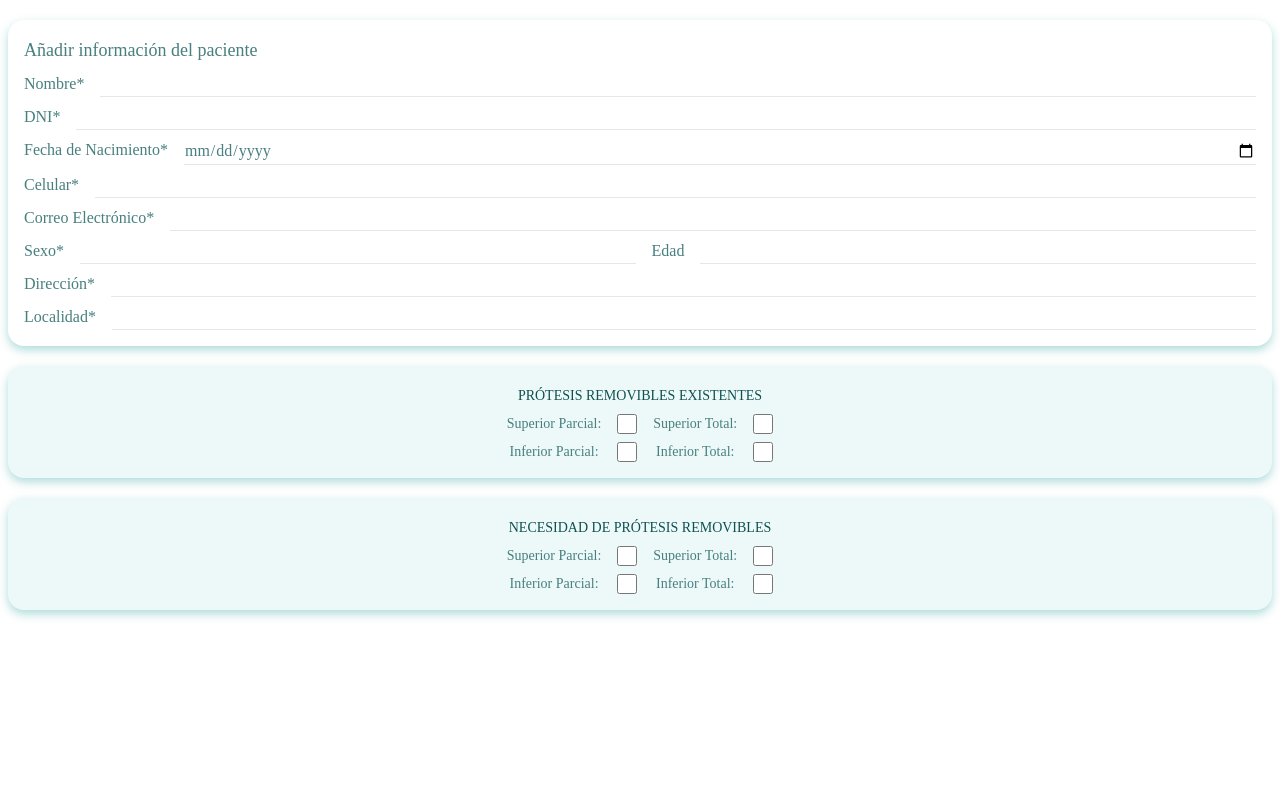
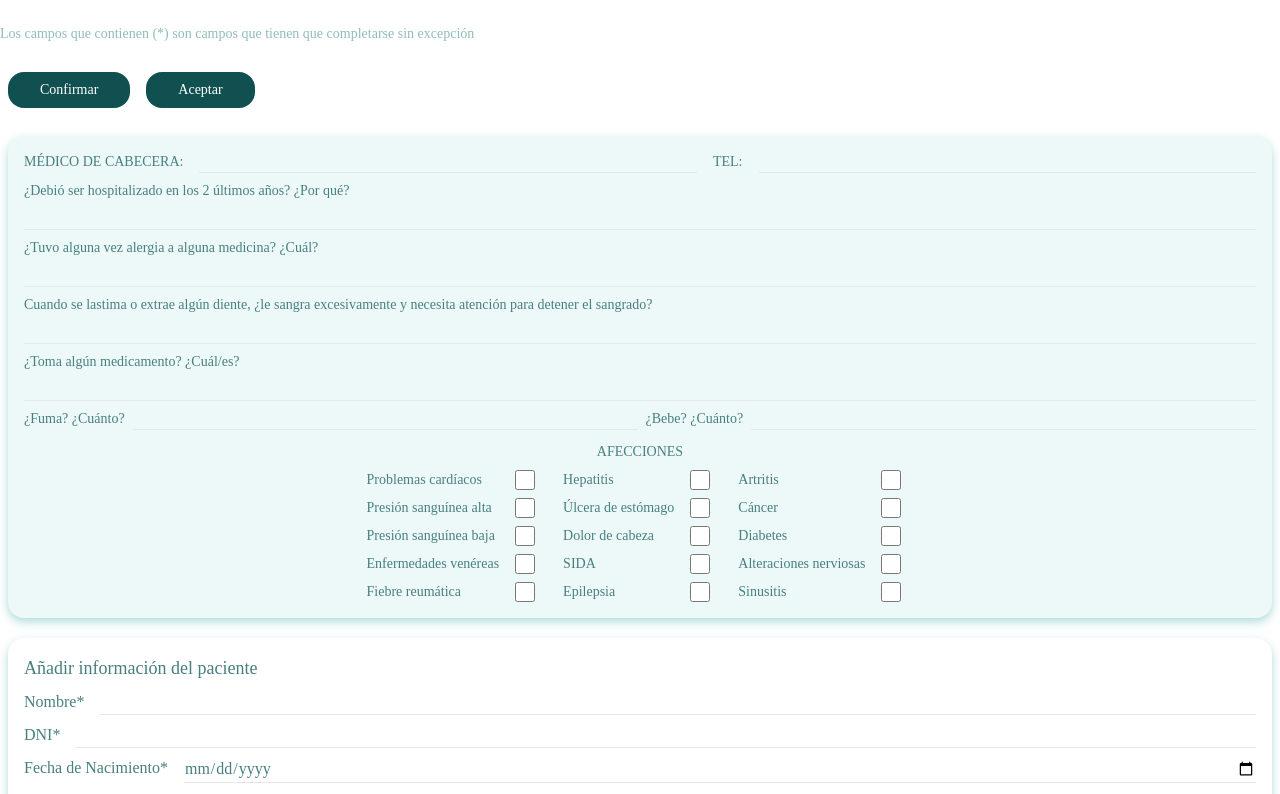
Before and after one commit to milagrossachetti/TFI_Client, a React (Create React App) app: page / in a window 1280 px wide. Shown: the top 794 px of the page. Built offline with nearby package versions, Linux system fonts and the light colour scheme.

Commit message:
PatientForm3, Button, RequiredFieldsLabel

```diff
--- a/src/App.js
+++ b/src/App.js
@@ -4,10 +4,28 @@ import PrimaryCard from './Components/PrimaryCard';
 import SecondaryCard from './Components/SecondaryCard';
 import PatientForm1 from './Components/PatientForm1';
 import PatientForm2 from './Components/PatientForm2';
+import PatientForm3 from './Components/PatientForm3';
+import Button from './Components/Button';
+import RequiredFieldsLabel from './Components/RequiredFieldsLabel';
 
 function App() {
   return (
     <>
+      <div className='mt-5'></div>
+      <RequiredFieldsLabel>
+        Los campos que contienen (*) son campos que tienen que completarse sin excepción
+      </RequiredFieldsLabel>
+      <div className='mt-5'></div>
+      <Button>
+        Confirmar
+      </Button>
+      <Button>
+        Aceptar
+      </Button>
+      <div className='mt-5'></div>
+      <SecondaryCard>
+        <PatientForm3 />
+      </SecondaryCard>
       <div className='mt-5'></div>
       <PrimaryCard>
         <PatientForm1 />
--- /dev/null
+++ b/src/Components/Button.js
@@ -0,0 +1,24 @@
+import PropTypes from 'prop-types';
+import './Components.css';
+
+function Button(props) {
+    const classNameButton = `${props.bgColor} ${props.textColor} text-center font-kanit text-sm rounded-2xl px-8 py-2 m-2`;
+
+    return (
+        <button className={classNameButton}>
+            {props.children}
+        </button>
+    );
+}
+
+Button.propTypes = {
+    bgColor: PropTypes.string,
+    textColor: PropTypes.string
+}
+
+Button.defaultProps = {
+    bgColor: 'button-primary-color',
+    textColor: 'text-white'
+}
+
+export default Button;
--- a/src/Components/Components.css
+++ b/src/Components/Components.css
@@ -10,6 +10,12 @@
     font-style: normal;
 }
 
+.font-kanit {
+    font-family: "Kanit";
+    font-weight: 500;
+    font-style: normal;
+}
+
 .text-main-color {
   color: #487F7F;
 }
@@ -18,12 +24,24 @@
   color: #105050;
 }
 
+.text-tertiary-color {
+  color: #90BCBC;
+}
+
 .bg-secondary-card {
   background-color: rgba(115, 207, 207, 0.13);
 }
 
 .accent-secondary-color {
   accent-color: #105050;
+}
+
+.button-primary-color {
+  background-color: #105050;
+}
+
+.button-primary-color:hover {
+  background-color: #90BCBC;
 }
 
 .remove-arrow::-webkit-inner-spin-button,
--- /dev/null
+++ b/src/Components/PatientForm3.js
@@ -0,0 +1,93 @@
+import './Components.css';
+
+function PatientForm3() {
+    return (
+        <div className='grid grid-cols-1 gap-2'>
+            <div className='flex flex-row gap-4'>
+                <span className='font-montserrat text-sm text-main-color flex-shrink-0'>MÉDICO DE CABECERA:</span>
+                <input className="appearance-none bg-transparent border-b w-full font-montserrat text-sm text-main-color focus:outline-none" type="text" name='medic' aria-label="Médico de cabecera"></input>
+                <span className='font-montserrat text-sm text-main-color flex-shrink-0'>TEL:</span>
+                <input className="appearance-none bg-transparent border-b w-full font-montserrat text-sm text-main-color focus:outline-none" type="text" name='medicPhoneNumber' aria-label="Teléfono"></input>
+            </div>
+            <div className='flex flex-row'>
+                <span className='font-montserrat text-sm text-main-color flex-shrink-0'>¿Debió ser hospitalizado en los 2 últimos años? ¿Por qué?</span>
+            </div>
+            <div className='flex flex-row'>
+                <input className="appearance-none bg-transparent border-b w-full font-montserrat text-sm text-main-color focus:outline-none" type="text" name='question1' aria-label="Pregunta-1"></input>
+            </div>
+            <div className='flex flex-row'>
+                <span className='font-montserrat text-sm text-main-color flex-shrink-0'>¿Tuvo alguna vez alergia a alguna medicina? ¿Cuál?</span>
+            </div>
+            <div className='flex flex-row'>
+                <input className="appearance-none bg-transparent border-b w-full font-montserrat text-sm text-main-color focus:outline-none" type="text" name='question2' aria-label="Pregunta-2"></input>
+            </div>
+            <div className='flex flex-row'>
+                <span className='font-montserrat text-sm text-main-color'>Cuando se lastima o extrae algún diente, ¿le sangra excesivamente y necesita atención para detener el sangrado?</span>
+            </div>
+            <div className='flex flex-row'>
+                <input className="appearance-none bg-transparent border-b w-full font-montserrat text-sm text-main-color focus:outline-none" type="text" name='question3' aria-label="Pregunta-3"></input>
+            </div>
+            <div className='flex flex-row'>
+                <span className='font-montserrat text-sm text-main-color'>¿Toma algún medicamento? ¿Cuál/es?</span>
+            </div>
+            <div className='flex flex-row'>
+                <input className="appearance-none bg-transparent border-b w-full font-montserrat text-sm text-main-color focus:outline-none" type="text" name='question4' aria-label="Pregunta-4"></input>
+            </div>
+            <div className='flex flex-row gap-2'>
+                <span className='font-montserrat text-sm text-main-color flex-shrink-0'>¿Fuma? ¿Cuánto?</span>
+                <input className="appearance-none bg-transparent border-b w-full font-montserrat text-sm text-main-color focus:outline-none" type="text" name='question5' aria-label="Pregunta-5"></input>
+                <span className='font-montserrat text-sm text-main-color flex-shrink-0'>¿Bebe? ¿Cuánto?</span>
+                <input className="appearance-none bg-transparent border-b w-full font-montserrat text-sm text-main-color focus:outline-none" type="text" name='question6' aria-label="Pregunta-6"></input>
+            </div>
+            <div className='flex flex-row justify-center mt-1'>
+                <span className='font-montserrat text-sm text-main-color'>AFECCIONES</span>
+            </div>
+            <div className='flex flex-row justify-center gap-4'>
+                <div className='flex flex-col gap-2'>
+                    <span className='font-montserrat text-sm text-main-color flex-shrink-0'>Problemas cardíacos</span>
+                    <span className='font-montserrat text-sm text-main-color flex-shrink-0'>Presión sanguínea alta</span>
+                    <span className='font-montserrat text-sm text-main-color flex-shrink-0'>Presión sanguínea baja</span>
+                    <span className='font-montserrat text-sm text-main-color flex-shrink-0'>Enfermedades venéreas</span>
+                    <span className='font-montserrat text-sm text-main-color flex-shrink-0'>Fiebre reumática</span>
+                </div>
+                <div className='flex flex-col gap-2 mr-3'>
+                    <input className='accent-secondary-color focus:ring-0 h-5 w-5' type='checkbox' name='hearProblems' aria-label='Problemas cardíacos'></input>
+                    <input className='accent-secondary-color focus:ring-0 h-5 w-5' type='checkbox' name='bloodPressureHigh' aria-label='Presión sanguínea alta'></input>
+                    <input className='accent-secondary-color focus:ring-0 h-5 w-5' type='checkbox' name='bloodPressureLow' aria-label='Presión sanguínea baja'></input>
+                    <input className='accent-secondary-color focus:ring-0 h-5 w-5' type='checkbox' name='venerealDiseases' aria-label='Enfermedades venéreas'></input>
+                    <input className='accent-secondary-color focus:ring-0 h-5 w-5' type='checkbox' name='rheumaticFever' aria-label='Fiebre reumática'></input>
+                </div>
+                <div className='flex flex-col gap-2'>
+                    <span className='font-montserrat text-sm text-main-color flex-shrink-0'>Hepatitis</span>
+                    <span className='font-montserrat text-sm text-main-color flex-shrink-0'>Úlcera de estómago</span>
+                    <span className='font-montserrat text-sm text-main-color flex-shrink-0'>Dolor de cabeza</span>
+                    <span className='font-montserrat text-sm text-main-color flex-shrink-0'>SIDA</span>
+                    <span className='font-montserrat text-sm text-main-color flex-shrink-0'>Epilepsia</span>
+                </div>
+                <div className='flex flex-col gap-2 mr-3'>
+                    <input className='accent-secondary-color focus:ring-0 h-5 w-5' type='checkbox' name='hepatitis' aria-label='Hepatitis'></input>
+                    <input className='accent-secondary-color focus:ring-0 h-5 w-5' type='checkbox' name='stomachUlcer' aria-label='Úlcera de estómago'></input>
+                    <input className='accent-secondary-color focus:ring-0 h-5 w-5' type='checkbox' name='headache' aria-label='Dolor de cabeza'></input>
+                    <input className='accent-secondary-color focus:ring-0 h-5 w-5' type='checkbox' name='aids' aria-label='SIDA'></input>
+                    <input className='accent-secondary-color focus:ring-0 h-5 w-5' type='checkbox' name='epilepsy' aria-label='Epilepsia'></input>
+                </div>
+                <div className='flex flex-col gap-2'>
+                    <span className='font-montserrat text-sm text-main-color flex-shrink-0'>Artritis</span>
+                    <span className='font-montserrat text-sm text-main-color flex-shrink-0'>Cáncer</span>
+                    <span className='font-montserrat text-sm text-main-color flex-shrink-0'>Diabetes</span>
+                    <span className='font-montserrat text-sm text-main-color flex-shrink-0'>Alteraciones nerviosas</span>
+                    <span className='font-montserrat text-sm text-main-color flex-shrink-0'>Sinusitis</span>
+                </div>
+                <div className='flex flex-col gap-2 mr-3'>
+                    <input className='accent-secondary-color focus:ring-0 h-5 w-5' type='checkbox' name='arthritis' aria-label='Artritis'></input>
+                    <input className='accent-secondary-color focus:ring-0 h-5 w-5' type='checkbox' name='cancer' aria-label='Cáncer'></input>
+                    <input className='accent-secondary-color focus:ring-0 h-5 w-5' type='checkbox' name='diabetes' aria-label='Diabetes'></input>
+                    <input className='accent-secondary-color focus:ring-0 h-5 w-5' type='checkbox' name='nervousDisorders' aria-label='Alteraciones nerviosas'></input>
+                    <input className='accent-secondary-color focus:ring-0 h-5 w-5' type='checkbox' name='sinusitis' aria-label='Sinusitis'></input>
+                </div>
+            </div>
+        </div>
+    );
+}
+
+export default PatientForm3;
--- /dev/null
+++ b/src/Components/RequiredFieldsLabel.js
@@ -0,0 +1,11 @@
+import './Components.css';
+
+function RequiredFieldsLabel(props) {
+    return (
+        <span className='font-montserrat text-tertiary-color text-sm '>
+            {props.children}
+        </span>
+    );
+}
+
+export default RequiredFieldsLabel;
--- a/src/index.css
+++ b/src/index.css
@@ -4,3 +4,4 @@
 
 @import url('https://fonts.googleapis.com/css2?family=Abel&family=Open+Sans:wght@300&display=swap');
 @import url('https://fonts.googleapis.com/css2?family=Montserrat:ital,wght@0,100..900;1,100..900&display=swap');
+@import url('https://fonts.googleapis.com/css2?family=Kanit:wght@500&display=swap')
```
